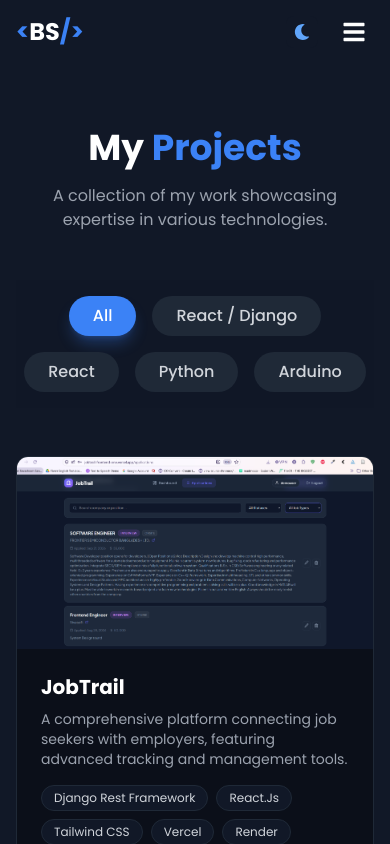
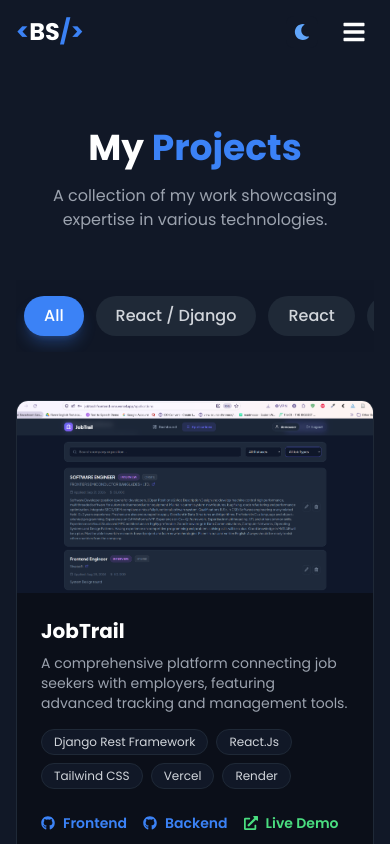
Before and after one commit to BipronathSaha12/bipronathsaha, a React (Vite) app: page /#/projects in a window 390 px wide. Shown: the top 844 px of the page. Built offline with nearby package versions, Linux system fonts and the light colour scheme.

Commit message:
Update lexideck image and make project categories responsive

```diff
--- a/src/pages/Projects.jsx
+++ b/src/pages/Projects.jsx
@@ -30,12 +30,12 @@ const Projects = () => {
         </motion.div>
 
         {/* Filters */}
-        <div className="flex flex-wrap justify-center gap-4 mb-12 sticky top-20 z-30 bg-dark-800/90 backdrop-blur-md py-4">
+        <div className="flex overflow-x-auto justify-start md:justify-center gap-3 md:gap-4 mb-12 sticky top-20 z-30 bg-dark-800/90 backdrop-blur-md py-4 px-2 sm:px-0 [&::-webkit-scrollbar]:hidden [-ms-overflow-style:none] [scrollbar-width:none] w-full">
           {categories.map(cat => (
             <button
               key={cat}
               onClick={() => setFilter(cat)}
-              className={`px-6 py-2 rounded-full font-medium transition-all duration-300 ${filter === cat ? 'bg-primary-500 text-white shadow-lg shadow-primary-500/30' : 'bg-dark-700 text-gray-300 hover:bg-dark-600'}`}
+              className={`whitespace-nowrap flex-shrink-0 px-5 md:px-6 py-2 rounded-full font-medium transition-all duration-300 ${filter === cat ? 'bg-primary-500 text-white shadow-lg shadow-primary-500/30' : 'bg-dark-700 text-gray-300 hover:bg-dark-600'}`}
             >
               {cat}
             </button>
```
Also changed, not shown: public/assets/img/projects/lexideck.png (added).
